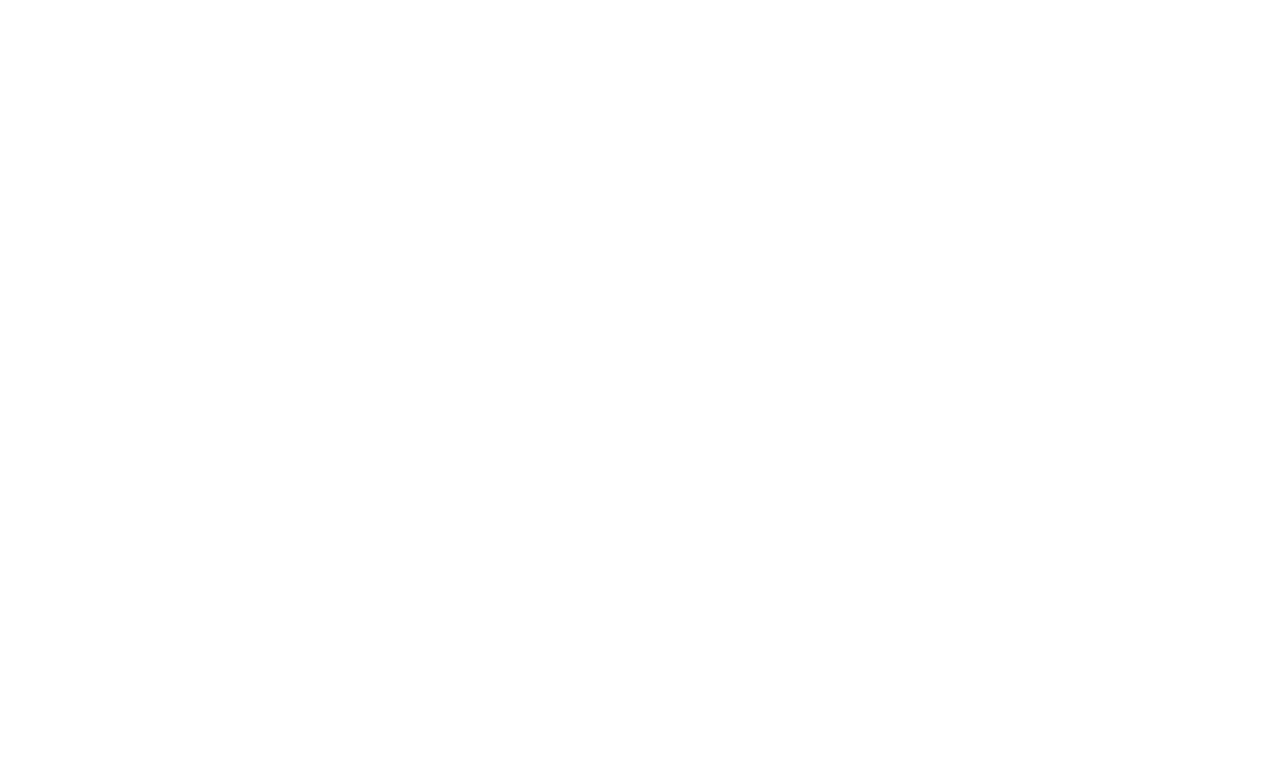
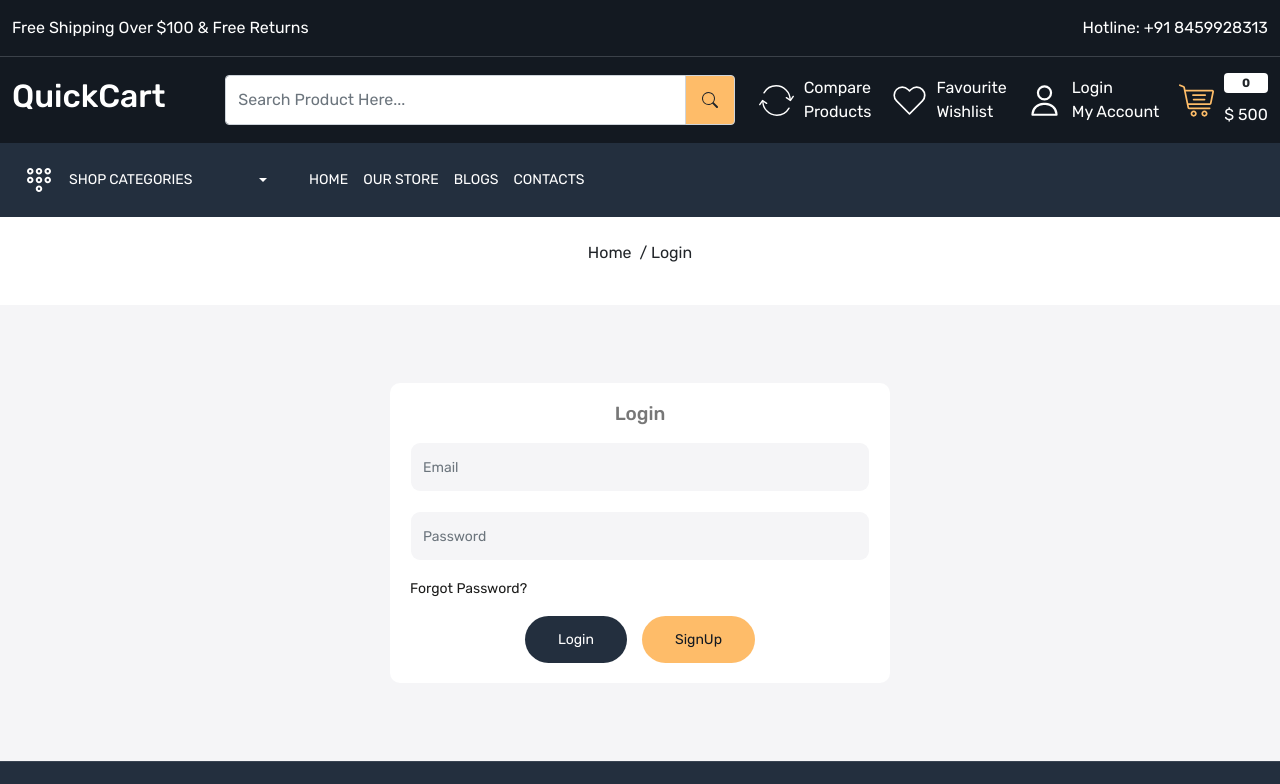
Before and after one commit to TejasAsawale/quick-cart, a React (Create React App) app in the folder frontend/: page /login in a window 1280 px wide. Before the commit this address had no page. Shown: the top 784 px of the page. Built offline with nearby package versions, Linux system fonts and the light colour scheme.

Commit message:
Created login/signup functionality

```diff
--- a/frontend/src/App.css
+++ b/frontend/src/App.css
@@ -522,3 +522,43 @@
   border-top: 1px solid rgba(0,0, 0, 0.1);
 }
 /* compare products page ends here */
+
+/* auth card starts here */
+.auth-card {
+  padding: 20px;
+  background-color: white;
+  width: 500px;
+  margin: 30px auto;
+  border-radius: 10px;
+}
+.auth-card p{
+  font-size: 13px;
+  color: var(--color-777777);
+}
+.auth-card h3{
+  font-size: 19px;
+  font-weight: 500;
+  color: var(--color-777777);
+}
+.auth-card .form-control {
+  height: 50px;
+  background-color: var(--color-f5f5f7);
+  color: var(--color-777777);
+  font-size: 14px;
+  border-radius: 10px;
+  border-color: transparent;
+}
+.auth-card a{
+  font-size: 14px;
+  font-weight: 400;
+  color: var(--color-1c1c1b);
+}
+.auth-card .signup {
+  background-color: var(--color-febd69);
+  color: var(--color-131921);
+}
+.auth-card .signup:hover {
+  background-color: var(--color-131921);
+  color: white;
+}
+/* auth card ends here */
--- a/frontend/src/App.js
+++ b/frontend/src/App.js
@@ -9,6 +9,10 @@
 import Blog from './pages/Blog';
 import CompareProduct from './pages/CompareProduct';
 import Wishlist from './pages/Wishlist';
+import Login from './pages/Login';
+import Forgotpassword from './pages/Forgotpassword';
+import Signup from './pages/Signup';
+import Resetpassword from './pages/Resetpassword';
 
 function App() {
   return (
@@ -23,6 +27,10 @@
           <Route path='blogs' element={<Blog />}/>
           <Route path='compare-product' element={<CompareProduct />}/>
           <Route path='wishlist' element={<Wishlist />}/>
+          <Route path='login' element={<Login />}/>
+          <Route path='forgot-password' element={<Forgotpassword />}/>
+          <Route path='signup' element={<Signup />}/>
+          <Route path='reset-password' element={<Resetpassword />}/>
         </Route>
       </Routes>
     </BrowserRouter>
--- /dev/null
+++ b/frontend/src/pages/Forgotpassword.js
@@ -0,0 +1,48 @@
+import React from "react";
+import BreadCrumb from "../components/BreadCrumb";
+import Meta from "../components/Meta";
+import { Link } from "react-router-dom";
+
+const Forgotpassword = () => {
+  return (
+    <>
+      <Meta title={"Forgot Password"} />
+      <BreadCrumb title="Forgot Password" />
+      <div className="login-wrapper home-wrapper-2 py-5">
+        <div className="container-xxl">
+          <div className="row">
+            <div className="col-12">
+              <div className="auth-card">
+                <h3 className="text-center mb-3">Reset Your Password</h3>
+                <p className="text-center mt-2 mb-3">
+                  We will send to email to reset your password
+                </p>
+                <form action="" className="d-flex flex-column gap-15">
+                  <div>
+                    <input
+                      type="email"
+                      name="email"
+                      placeholder="Email"
+                      className="form-control"
+                    />
+                  </div>
+
+                  <div>
+                    <div className="mt-3 d-flex justify-content-center flex-column gap-15 align-items-center">
+                      <button className="button border-0" type="submit">
+                        Submit
+                      </button>
+                      <Link to="/login">Cancel</Link>
+                    </div>
+                  </div>
+                </form>
+              </div>
+            </div>
+          </div>
+        </div>
+      </div>
+    </>
+  );
+};
+
+export default Forgotpassword;
--- /dev/null
+++ b/frontend/src/pages/Login.js
@@ -0,0 +1,55 @@
+import React from "react";
+import BreadCrumb from "../components/BreadCrumb";
+import Meta from "../components/Meta";
+import { Link } from "react-router-dom";
+
+const Login = () => {
+  return (
+    <>
+      <Meta title={"Login"} />
+      <BreadCrumb title="Login" />
+      <div className="login-wrapper home-wrapper-2 py-5">
+        <div className="container-xxl">
+          <div className="row">
+            <div className="col-12">
+              <div className="auth-card">
+                <h3 className="text-center mb-3">Login</h3>
+                <form action="" className="d-flex flex-column gap-15">
+                  <div>
+                    <input
+                      type="email"
+                      name="email"
+                      placeholder="Email"
+                      className="form-control"
+                    />
+                  </div>
+                  <div className="mt-1">
+                    <input
+                      type="password"
+                      name="password"
+                      placeholder="Password"
+                      className="form-control"
+                    />
+                  </div>
+                  <div>
+                    <Link to="/forgot-password">Forgot Password?</Link>
+                    <div className="mt-3 d-flex justify-content-center gap-15 align-items-center">
+                      <button className="button border-0" type="submit">
+                        Login
+                      </button>
+                      <Link to="/signup" className="button signup">
+                        SignUp
+                      </Link>
+                    </div>
+                  </div>
+                </form>
+              </div>
+            </div>
+          </div>
+        </div>
+      </div>
+    </>
+  );
+};
+
+export default Login;
--- /dev/null
+++ b/frontend/src/pages/Resetpassword.js
@@ -0,0 +1,50 @@
+import React from "react";
+import BreadCrumb from "../components/BreadCrumb";
+import Meta from "../components/Meta";
+
+const Resetpassword = () => {
+  return (
+    <>
+      <BreadCrumb title="Reset Password" />
+      <Meta title={"Reset Password"} />
+      <div className="login-wrapper home-wrapper-2 py-5">
+        <div className="container-xxl">
+          <div className="row">
+            <div className="col-12">
+              <div className="auth-card">
+                <h3 className="text-center mb-3">Reset Password</h3>
+                <form action="" className="d-flex flex-column gap-15">
+                  <div>
+                    <input
+                      type="password"
+                      name="password"
+                      placeholder="Password"
+                      className="form-control"
+                    />
+                  </div>
+                  <div className="mt-1">
+                    <input
+                      type="password"
+                      name="confirm password"
+                      placeholder="Confirm Password"
+                      className="form-control"
+                    />
+                  </div>
+                  <div>
+                    <div className="mt-3 d-flex justify-content-center gap-15 align-items-center">
+                      <button className="button border-0" type="submit">
+                        Ok
+                      </button>
+                    </div>
+                  </div>
+                </form>
+              </div>
+            </div>
+          </div>
+        </div>
+      </div>
+    </>
+  );
+};
+
+export default Resetpassword;
--- /dev/null
+++ b/frontend/src/pages/Signup.js
@@ -0,0 +1,66 @@
+import React from "react";
+import BreadCrumb from "../components/BreadCrumb";
+import Meta from "../components/Meta";
+
+const Signup = () => {
+  return (
+    <>
+      <BreadCrumb title="Sign Up" />
+      <Meta title={"Sign Up"} />
+      <div className="login-wrapper home-wrapper-2 py-5">
+        <div className="container-xxl">
+          <div className="row">
+            <div className="col-12">
+              <div className="auth-card">
+                <h3 className="text-center mb-3">Create Account</h3>
+                <form action="" className="d-flex flex-column gap-15">
+                  <div>
+                    <input
+                      type="text"
+                      name="name"
+                      placeholder="Name"
+                      className="form-control"
+                    />
+                  </div>
+                  <div>
+                    <input
+                      type="email"
+                      name="email"
+                      placeholder="Email"
+                      className="form-control"
+                    />
+                  </div>
+                  <div>
+                    <input
+                      type="tel"
+                      name="mobile"
+                      placeholder="Mobile Number"
+                      className="form-control"
+                    />
+                  </div>
+                  <div className="mt-1">
+                    <input
+                      type="password"
+                      name="password"
+                      placeholder="Password"
+                      className="form-control"
+                    />
+                  </div>
+                  <div>
+                    <div className="mt-3 d-flex justify-content-center gap-15 align-items-center">
+                      <button className="button border-0" type="submit">
+                        Create
+                      </button>
+                    </div>
+                  </div>
+                </form>
+              </div>
+            </div>
+          </div>
+        </div>
+      </div>
+    </>
+  );
+};
+
+export default Signup;
```
